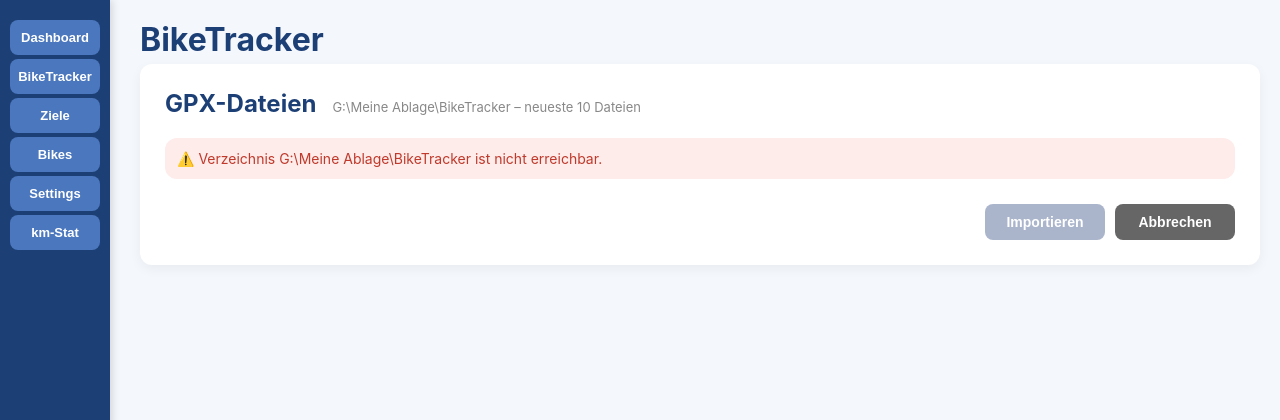
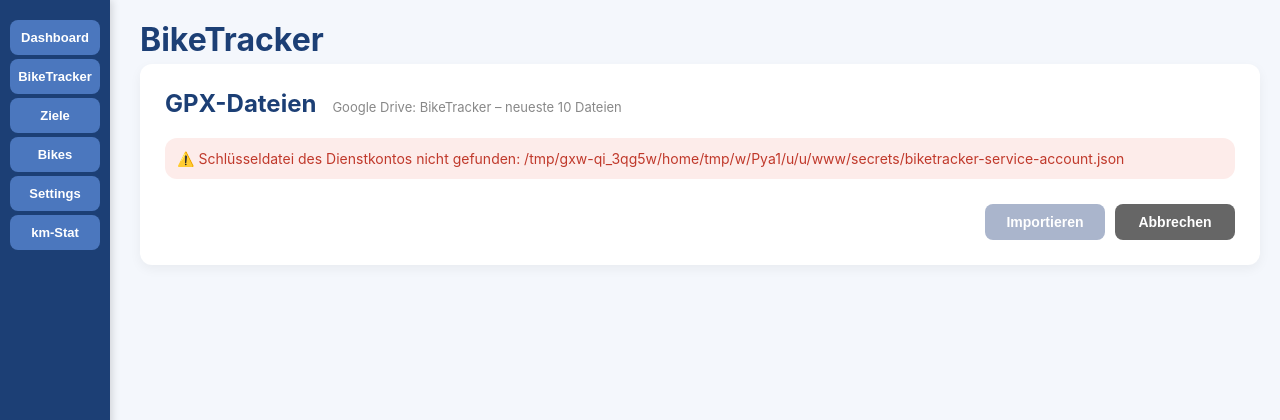
Before and after one commit to TakeTheLongWay/BikeToursArchive, a Flask app: page /biketracker in a window 1280 px wide. Shown: the top 420 px of the page. Run offline with Flask 3, Linux system fonts and the light colour scheme.

Commit message:
BikeTracker: Zugriff über Google Drive API mit Dienstkonto
Neue Dateiquelle (services/biketracker_source.py) mit zwei Varianten,
umschaltbar über BIKETRACKER_SOURCE: "drive" liest den Ordner per
Drive API mit Dienstkonto, "local" wie bisher aus dem Verzeichnis.
Die Schlüsseldatei liegt in secrets/, das von Git ignoriert wird.

Co-Authored-By: Claude Opus 5.5 <noreply@anthropic.com>

```diff
--- a/webapp/routes/biketracker.py
+++ b/webapp/routes/biketracker.py
@@ -1,75 +1,47 @@
 import os
-import shutil
-from datetime import datetime
+import uuid
 
 from flask import Blueprint, current_app, jsonify, render_template, request
 
+from ..services.biketracker_source import BikeTrackerSourceError, get_source
 from ..services.importer import process_gpx_file
 
 biketracker_bp = Blueprint("biketracker", __name__)
 
 
-def _list_latest_gpx_files(source_dir: str, max_files: int) -> list:
-    entries = []
-    with os.scandir(source_dir) as it:
-        for entry in it:
-            if entry.is_file() and entry.name.lower().endswith(".gpx"):
-                stat = entry.stat()
-                entries.append(
-                    {
-                        "name": entry.name,
-                        "mtime": stat.st_mtime,
-                        "date": datetime.fromtimestamp(stat.st_mtime).strftime("%d.%m.%Y %H:%M"),
-                        "size_kb": stat.st_size / 1024,
-                    }
-                )
-
-    entries.sort(key=lambda e: e["mtime"], reverse=True)
-    return entries[:max_files]
-
-
 @biketracker_bp.route("/biketracker", methods=["GET"])
 def biketracker():
-    source_dir = current_app.config["BIKETRACKER_DIR"]
+    source = get_source()
     files = []
     error = None
 
     try:
-        files = _list_latest_gpx_files(source_dir, current_app.config["BIKETRACKER_MAX_FILES"])
-    except OSError as exc:
-        current_app.logger.error("BikeTracker-Verzeichnis nicht lesbar (%s): %s", source_dir, exc)
-        error = f"Verzeichnis {source_dir} ist nicht erreichbar."
+        files = source.list_latest_gpx(current_app.config["BIKETRACKER_MAX_FILES"])
+    except BikeTrackerSourceError as exc:
+        current_app.logger.error("BikeTracker-Quelle nicht lesbar (%s): %s", source.label, exc)
+        error = str(exc)
 
-    return render_template("biketracker.html", files=files, source_dir=source_dir, error=error)
+    return render_template("biketracker.html", files=files, source_label=source.label, error=error)
 
 
 @biketracker_bp.route("/biketracker/import", methods=["POST"])
 def biketracker_import():
     payload = request.get_json(silent=True) or {}
-    filenames = payload.get("files") or []
-    if not filenames:
+    file_ids = payload.get("files") or []
+    if not file_ids:
         return jsonify({"ok": False, "error": "Keine Dateien ausgewählt."}), 400
 
-    source_dir = current_app.config["BIKETRACKER_DIR"]
+    source = get_source()
     upload_tmp_dir = current_app.config["UPLOAD_TMP_DIR"]
     imported_ids = []
     errors = []
 
-    for filename in filenames:
-        # Nur reine Dateinamen aus dem BikeTracker-Verzeichnis zulassen
-        if os.path.basename(filename) != filename or not filename.lower().endswith(".gpx"):
-            errors.append({"filename": filename, "error": "Ungültiger Dateiname."})
-            continue
-
-        source_path = os.path.join(source_dir, filename)
-        if not os.path.isfile(source_path):
-            errors.append({"filename": filename, "error": "Datei nicht gefunden."})
-            continue
-
+    for file_id in file_ids:
         # Kopie importieren, da process_gpx_file die Quelldatei entfernt
-        tmp_path = os.path.join(upload_tmp_dir, f"biketracker_{filename}")
+        tmp_path = os.path.join(upload_tmp_dir, f"biketracker_{uuid.uuid4().hex}.gpx")
+        filename = file_id
         try:
-            shutil.copy2(source_path, tmp_path)
+            filename = source.download(file_id, tmp_path)
             activity_id = process_gpx_file(tmp_path)
             imported_ids.append(activity_id)
         except Exception as exc:
--- /dev/null
+++ b/webapp/services/biketracker_source.py
@@ -0,0 +1,196 @@
+"""
+Dateiquelle für die BikeTracker-Seite.
+
+Zwei Varianten, umschaltbar über BIKETRACKER_SOURCE in config.py:
+- "local": Verzeichnis im Dateisystem (z.B. gemountetes Google Drive G:)
+- "drive": Google Drive API mit Dienstkonto
+"""
+import io
+import os
+import shutil
+from datetime import datetime, timezone
+
+from flask import current_app
+
+DRIVE_SCOPES = ["https://www.googleapis.com/auth/drive.readonly"]
+DRIVE_FOLDER_MIME = "application/vnd.google-apps.folder"
+
+
+class BikeTrackerSourceError(Exception):
+    """Fehler beim Zugriff auf die BikeTracker-Quelle (wird auf der Seite angezeigt)."""
+
+
+def _file_entry(file_id: str, name: str, modified: datetime, size_bytes: int) -> dict:
+    return {
+        "id": file_id,
+        "name": name,
+        "mtime": modified,
+        "date": modified.strftime("%d.%m.%Y %H:%M"),
+        "size_kb": size_bytes / 1024,
+    }
+
+
+# ── Lokales Verzeichnis ──────────────────────────────────────────────────────
+
+class LocalSource:
+    def __init__(self, source_dir: str):
+        self.source_dir = source_dir
+
+    @property
+    def label(self) -> str:
+        return self.source_dir
+
+    def list_latest_gpx(self, max_files: int) -> list:
+        entries = []
+        try:
+            with os.scandir(self.source_dir) as it:
+                for entry in it:
+                    if entry.is_file() and entry.name.lower().endswith(".gpx"):
+                        stat = entry.stat()
+                        modified = datetime.fromtimestamp(stat.st_mtime)
+                        entries.append(_file_entry(entry.name, entry.name, modified, stat.st_size))
+        except OSError as exc:
+            raise BikeTrackerSourceError(f"Verzeichnis {self.source_dir} ist nicht erreichbar.") from exc
+
+        entries.sort(key=lambda e: e["mtime"], reverse=True)
+        return entries[:max_files]
+
+    def download(self, file_id: str, target_path: str) -> str:
+        # Nur reine Dateinamen aus dem Verzeichnis zulassen
+        if os.path.basename(file_id) != file_id or not file_id.lower().endswith(".gpx"):
+            raise BikeTrackerSourceError("Ungültiger Dateiname.")
+
+        source_path = os.path.join(self.source_dir, file_id)
+        if not os.path.isfile(source_path):
+            raise BikeTrackerSourceError("Datei nicht gefunden.")
+
+        shutil.copy2(source_path, target_path)
+        return file_id
+
+
+# ── Google Drive API (Dienstkonto) ───────────────────────────────────────────
+
+class DriveSource:
+    def __init__(self, key_file: str, folder_id: str, folder_name: str):
+        self.key_file = key_file
+        self.folder_id = folder_id
+        self.folder_name = folder_name
+        self._service = None
+
+    @property
+    def label(self) -> str:
+        return f"Google Drive: {self.folder_name}"
+
+    def _get_service(self):
+        if self._service is not None:
+            return self._service
+
+        if not os.path.isfile(self.key_file):
+            raise BikeTrackerSourceError(f"Schlüsseldatei des Dienstkontos nicht gefunden: {self.key_file}")
+
+        from google.oauth2 import service_account
+        from googleapiclient.discovery import build
+
+        credentials = service_account.Credentials.from_service_account_file(self.key_file, scopes=DRIVE_SCOPES)
+        self._service = build("drive", "v3", credentials=credentials, cache_discovery=False)
+        return self._service
+
+    def _execute(self, request):
+        from googleapiclient.errors import HttpError
+
+        try:
+            return request.execute()
+        except HttpError as exc:
+            raise BikeTrackerSourceError(f"Google Drive meldet Fehler {exc.status_code}: {exc.reason}") from exc
+        except OSError as exc:
+            raise BikeTrackerSourceError(f"Google Drive nicht erreichbar: {exc}") from exc
+
+    def _resolve_folder_id(self) -> str:
+        if self.folder_id:
+            return self.folder_id
+
+        # Ordner über den Namen suchen; das Dienstkonto sieht nur freigegebene Ordner
+        escaped_name = self.folder_name.replace("\\", "\\\\").replace("'", "\\'")
+        result = self._execute(self._get_service().files().list(
+            q=f"name = '{escaped_name}' and mimeType = '{DRIVE_FOLDER_MIME}' and trashed = false",
+            fields="files(id, name)",
+            supportsAllDrives=True,
+            includeItemsFromAllDrives=True,
+        ))
+        folders = result.get("files", [])
+
+        if not folders:
+            raise BikeTrackerSourceError(
+                f"Ordner '{self.folder_name}' nicht gefunden. Ist er für das Dienstkonto freigegeben?"
+            )
+        if len(folders) > 1:
+            raise BikeTrackerSourceError(
+                f"Mehrere Ordner '{self.folder_name}' gefunden. Bitte BIKETRACKER_DRIVE_FOLDER_ID in config.py setzen."
+            )
+
+        self.folder_id = folders[0]["id"]
+        return self.folder_id
+
+    def list_latest_gpx(self, max_files: int) -> list:
+        folder_id = self._resolve_folder_id()
+        result = self._execute(self._get_service().files().list(
+            q=f"'{folder_id}' in parents and trashed = false and mimeType != '{DRIVE_FOLDER_MIME}'",
+            orderBy="modifiedTime desc",
+            pageSize=100,
+            fields="files(id, name, modifiedTime, size)",
+            supportsAllDrives=True,
+            includeItemsFromAllDrives=True,
+        ))
+
+        entries = []
+        for f in result.get("files", []):
+            if not f["name"].lower().endswith(".gpx"):
+                continue
+            modified = datetime.fromisoformat(f["modifiedTime"].replace("Z", "+00:00"))
+            modified = modified.astimezone().replace(tzinfo=None)
+            entries.append(_file_entry(f["id"], f["name"], modified, int(f.get("size", 0))))
+            if len(entries) >= max_files:
+                break
+
+        return entries
+
+    def download(self, file_id: str, target_path: str) -> str:
+        from googleapiclient.errors import HttpError
+        from googleapiclient.http import MediaIoBaseDownload
+
+        service = self._get_service()
+        folder_id = self._resolve_folder_id()
+
+        # Nur GPX-Dateien aus dem BikeTracker-Ordner zulassen
+        meta = self._execute(service.files().get(
+            fileId=file_id,
+            fields="id, name, parents",
+            supportsAllDrives=True,
+        ))
+        if folder_id not in meta.get("parents", []) or not meta["name"].lower().endswith(".gpx"):
+            raise BikeTrackerSourceError("Datei gehört nicht zum BikeTracker-Ordner.")
+
+        buffer = io.BytesIO()
+        downloader = MediaIoBaseDownload(buffer, service.files().get_media(fileId=file_id, supportsAllDrives=True))
+        done = False
+        try:
+            while not done:
+                _, done = downloader.next_chunk()
+        except HttpError as exc:
+            raise BikeTrackerSourceError(f"Download fehlgeschlagen ({exc.status_code}): {exc.reason}") from exc
+
+        with open(target_path, "wb") as fh:
+            fh.write(buffer.getvalue())
+
+        return meta["name"]
+
+
+def get_source():
+    config = current_app.config
+    if config["BIKETRACKER_SOURCE"] == "drive":
+        return DriveSource(
+            key_file=config["BIKETRACKER_DRIVE_KEY_FILE"],
+            folder_id=config["BIKETRACKER_DRIVE_FOLDER_ID"],
+            folder_name=config["BIKETRACKER_DRIVE_FOLDER_NAME"],
+        )
+    return LocalSource(config["BIKETRACKER_DIR"])
--- a/webapp/templates/biketracker.html
+++ b/webapp/templates/biketracker.html
@@ -120,7 +120,7 @@
     <div class="tracker-card">
         <div class="tracker-card-header">
             <h2>GPX-Dateien</h2>
-            <span class="tracker-source">{{ source_dir }} – neueste {{ config['BIKETRACKER_MAX_FILES'] }} Dateien</span>
+            <span class="tracker-source">{{ source_label }} – neueste {{ config['BIKETRACKER_MAX_FILES'] }} Dateien</span>
         </div>
 
         {% if error %}
@@ -142,7 +142,7 @@
                             <input
                                 type="checkbox"
                                 class="tracker-checkbox file-check"
-                                value="{{ f.name }}"
+                                value="{{ f.id }}"
                                 aria-label="{{ f.name }} auswählen"
                             >
                         </td>
```
Also changed, not shown: webapp/config.py (+10 -0 lines), 1 other file.
